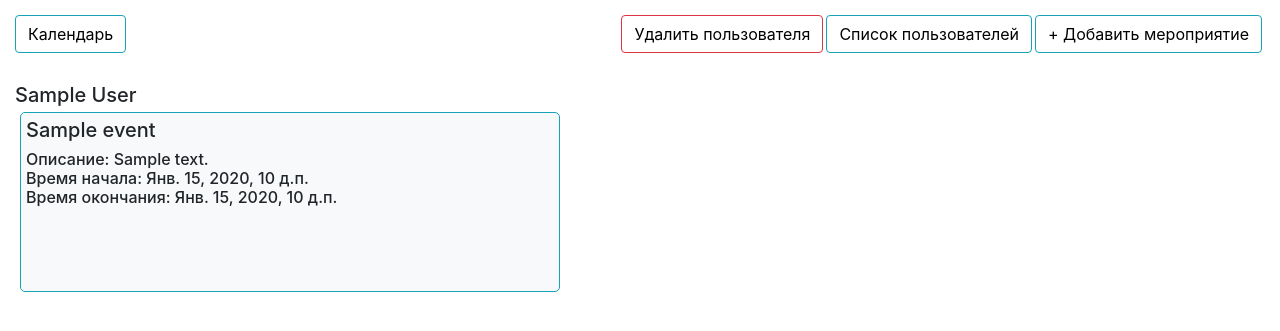
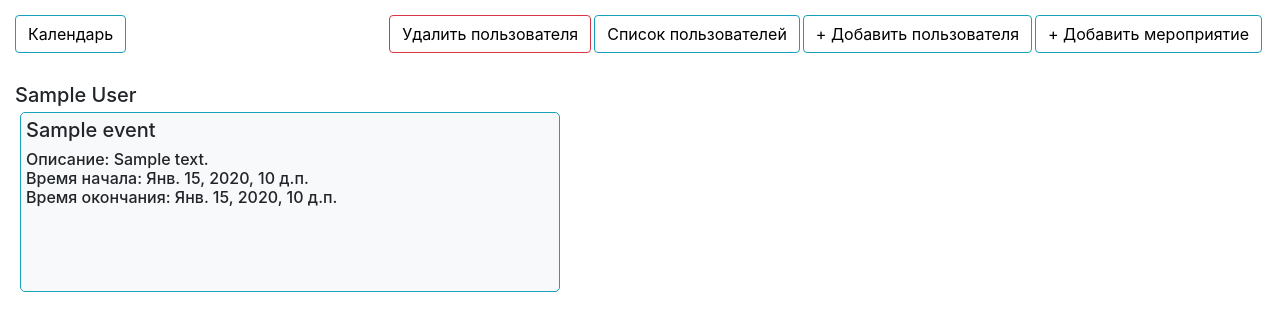
Before and after one commit to OlegEgoism/django_Calendar, a Django app: page /user_detail/1/ in a window 1280 px wide. Shown: the top 331 px of the page. Run offline with Django 3.2, Linux system fonts and the light colour scheme; tables that the repository leaves empty hold one stand-in row (values such as "Sample post"); parts of the project's set-up code (start-up, migrations or seed data) failed here and were passed over; some libraries are stand-ins or nearby versions.

Commit message:
Доработка по удалению пользователя.

```diff
--- a/django-calendar/cal/templates/cal/calendar.html
+++ b/django-calendar/cal/templates/cal/calendar.html
@@ -7,6 +7,7 @@
         <a class="btn btn-info" href="{% url 'cal:calendar' %}?{{ next_month }}"> Следующий месяц >> </a>
         <h2 class="cal">КАЛЕНДАРЬ</h2>
         <a class="btn btn-info right" href="{% url 'cal:event_new' %}"> + Добавить мероприятие </a>
+        <a class="btn btn-info right" href="{% url 'cal:add_user' %}"> + Добавить пользователя </a>
         <a class="btn btn-info right" href="{% url 'cal:user_list' %}"> Список пользователей </a>
     </div>
 
--- a/django-calendar/cal/templates/cal/event.html
+++ b/django-calendar/cal/templates/cal/event.html
@@ -6,7 +6,7 @@
         <a class="btn btn-info right" href="{% url 'cal:add_user' %}"> + Добавить пользователя </a>
         <a class="btn btn-info right" href="{% url 'cal:user_list' %}"> Список пользователей </a>
         {% if event_del.id %}
-            <a class="btn btn-danger right" href="{% url 'cal:event_delete' event_del.id %}">Удалить</a>
+            <a class="btn btn-danger right" href="{% url 'cal:event_delete' event_del.id %}">Удалить мероприятие</a>
         {% endif %}
     </div>
 
--- a/django-calendar/cal/templates/cal/user_detail.html
+++ b/django-calendar/cal/templates/cal/user_detail.html
@@ -5,11 +5,9 @@
     <div class="clearfix">
         <a class="btn btn-info left" href="{% url 'cal:calendar' %}"> Календарь </a>
         <a class="btn btn-info right" href="{% url 'cal:event_new' %}"> + Добавить мероприятие </a>
+        <a class="btn btn-info right" href="{% url 'cal:add_user' %}"> + Добавить пользователя </a>
         <a class="btn btn-info right" href="{% url 'cal:user_list' %}"> Список пользователей </a>
-        <form method="post">
-            {% csrf_token %}
-            <button type="submit" class="btn btn-danger right">Удалить пользователя</button>
-        </form>
+        <a class="btn btn-danger right" href="{% url 'cal:user_delete' user.id %}">Удалить пользователя</a>
     </div>
 
     <h5 class="clearfix left">
--- a/django-calendar/cal/urls.py
+++ b/django-calendar/cal/urls.py
@@ -10,4 +10,5 @@ urlpatterns = [
     path('user_list/', views.user_list, name='user_list'),
     path('add_user/', views.add_user, name='add_user'),
     path('user_detail/<int:user_id>/', views.user_detail, name='user_detail'),
+    path('user_delete/<int:user_id>/', views.user_delete, name='user_delete'),
 ]
--- a/django-calendar/cal/views.py
+++ b/django-calendar/cal/views.py
@@ -124,3 +124,11 @@ def user_detail(request, user_id):
         'all_event': all_event
     }
     return render(request, 'cal/user_detail.html', context)
+
+def user_delete(request, user_id):
+    """Удаляем выброного пользователя"""
+    user = get_object_or_404(User, pk=user_id)
+    context = {
+        'user': user,
+    }
+    return render(request, 'cal/user_delete.html', context)
```
